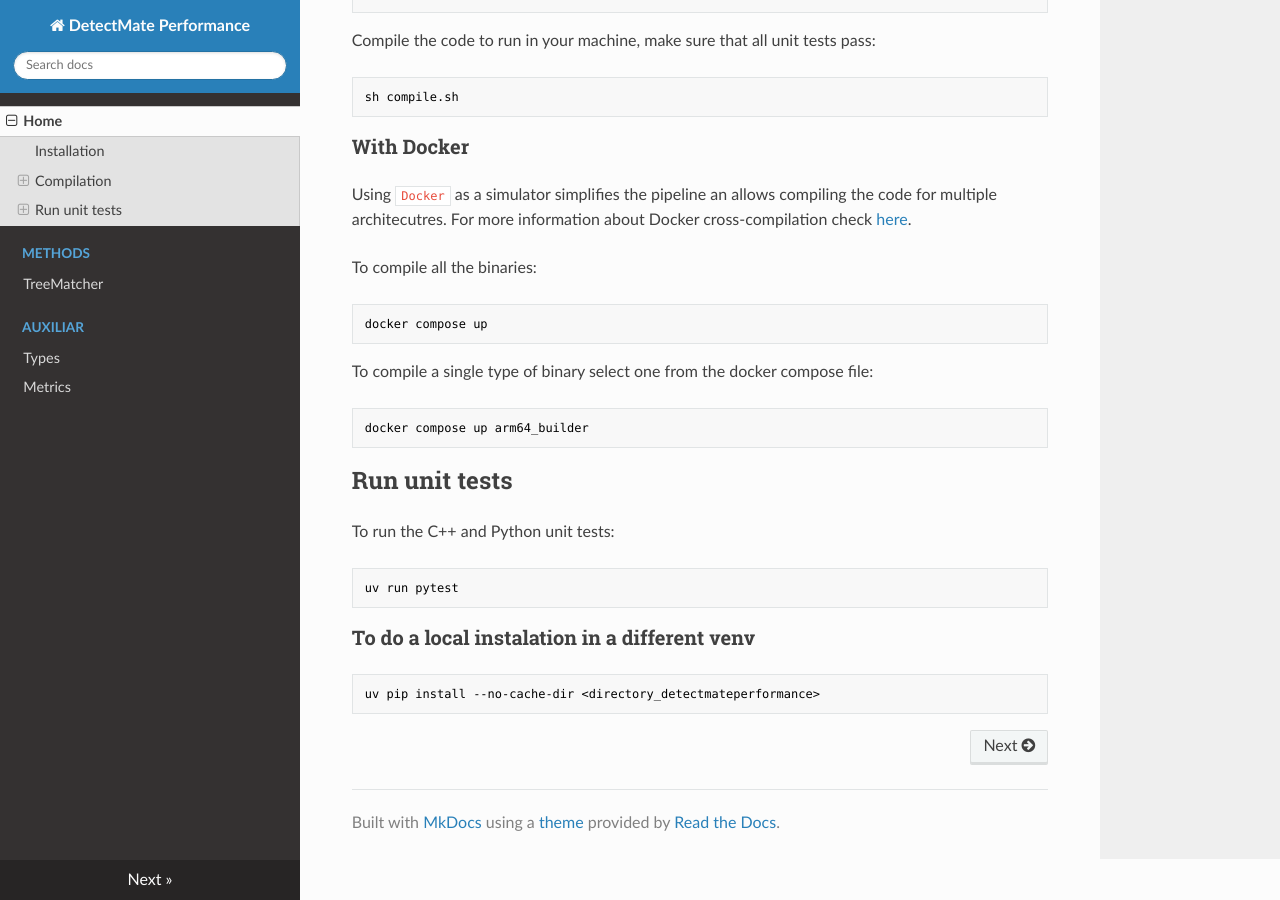
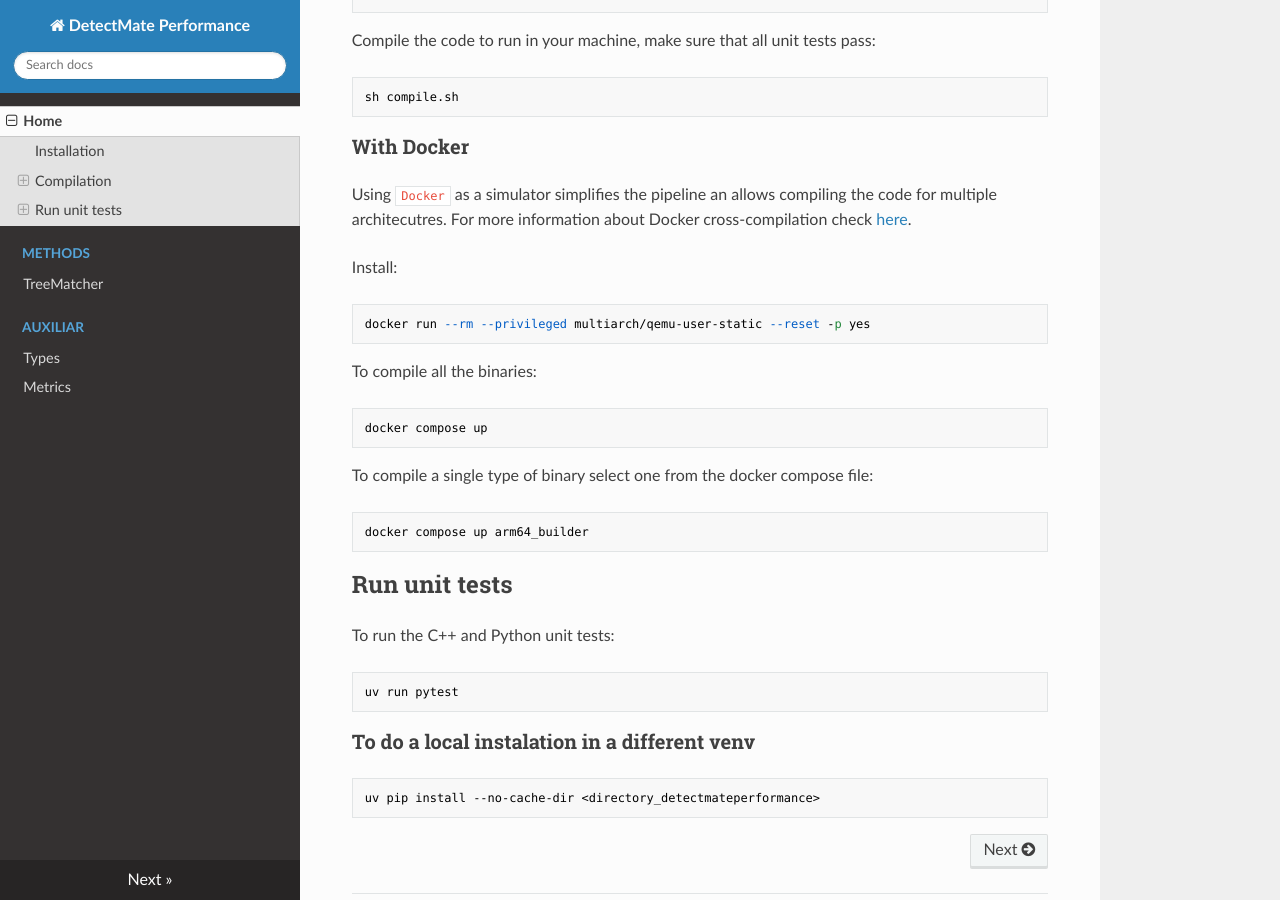
Before and after one commit to ait-detectmate/DetectMatePerformance, an MkDocs documentation site: the page built from docs/index.md, in a window 1280 px wide and 900 px high, scrolled down 1033 px. Built offline with MkDocs 1.6.1, drawn with Linux system fonts in a browser that asks for light colours; nearby versions of some CDN libraries.

Commit message:
add small command

````diff
--- a/docs/index.md
+++ b/docs/index.md
@@ -49,6 +49,12 @@ sh compile.sh
 
 Using `Docker` as a simulator simplifies the pipeline an allows compiling the code for multiple architecutres. For more information about Docker cross-compilation check [here](https://docs.docker.com/build/building/multi-platform/).
 
+Install:
+
+```
+docker run --rm --privileged multiarch/qemu-user-static --reset -p yes
+```
+
 To compile all the binaries:
 
 ```
````
